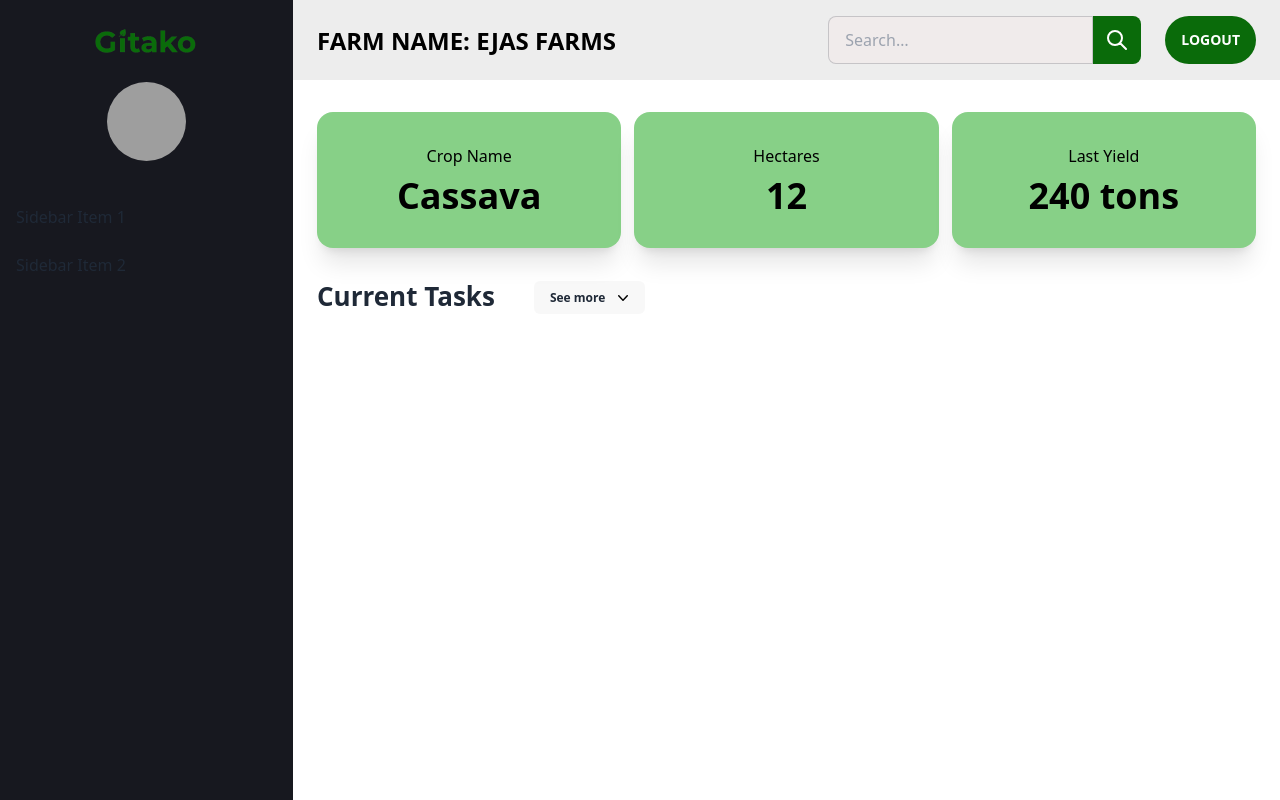
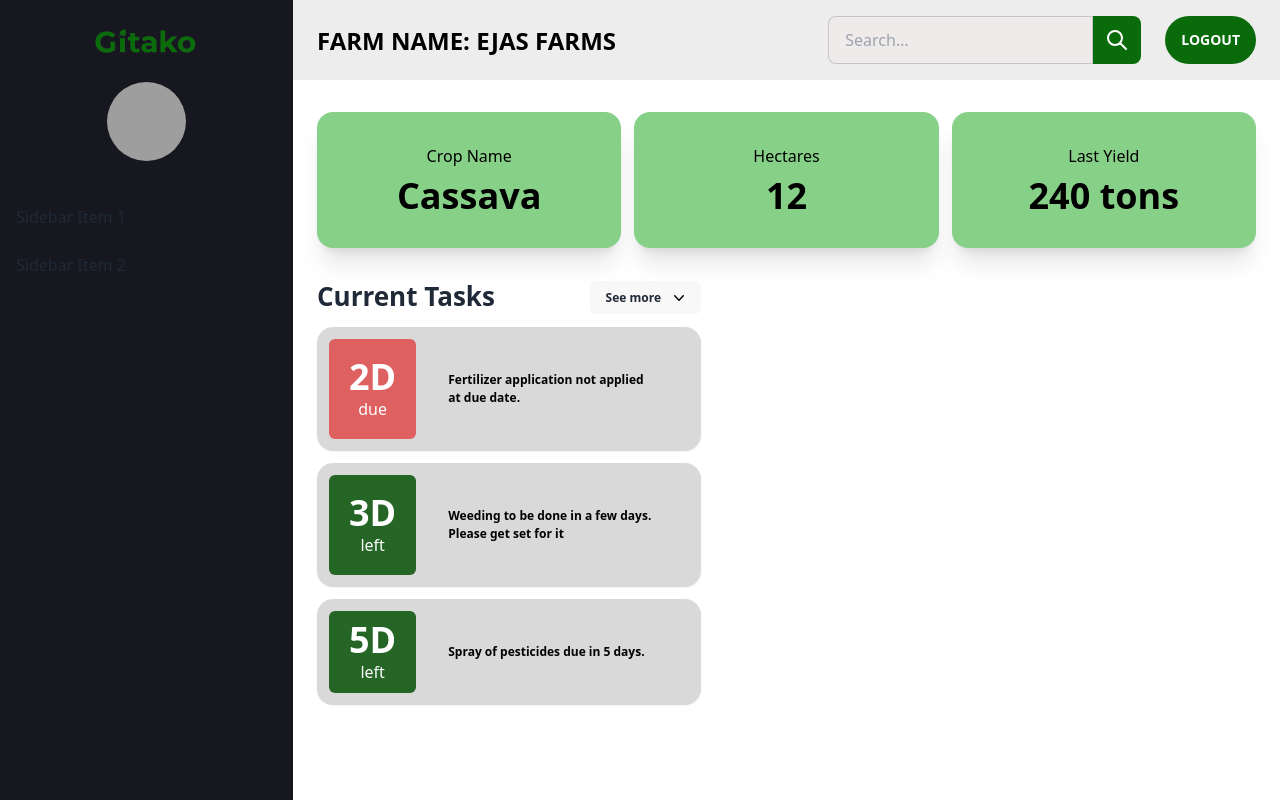
Before and after one commit to IamChukwumdiebubeOjinta/Gitako, a React (Vite) app: page /stat in a window 1280 px wide. Built offline with nearby package versions, Linux system fonts and the light colour scheme; grey boxes are pictures that could not be loaded.

Commit message:
Fixed the Stats

```diff
--- a/src/Components/DropDown.jsx
+++ b/src/Components/DropDown.jsx
@@ -11,7 +11,7 @@ const links = [
 
 function MyMenu({ header }) {
   return (
-    <Menu as="div" className="relative inline-block">
+    <Menu as="div" className="relative inline-block z-20">
       <Menu.Button className="bg-[#D9D9D9] py-[6.5px] inline-flex items-center justify-center rounded-md bg-opacity-20 px-4 hover:bg-opacity-30 focus:outline-none focus-visible:ring-2 focus-visible:ring-white focus-visible:ring-opacity-75">
         <h3 className="text-[12px] leading-[15px] font-bold">{header}</h3>
         <ChevronDownIcon
--- a/src/Pages/Dashboard.jsx
+++ b/src/Pages/Dashboard.jsx
@@ -1,5 +1,4 @@
 import React from "react";
-import { PopOver } from "../Components";
 import MyMenu from "../Components/DropDown";
 import { statsTop } from "../Constants/Index";
 import HomeLayout from "../Layouts/HomeLayout";
@@ -13,15 +12,17 @@ const TopCard = ({ id, title, content }) => (
   </div>
 );
 
-const SideCard = ({ id, title, content }) => (
-  <div id={id} className="card flex-[33.33%] w-96 bg-[#87D087] shadow-sm">
-    <div className="card-body justify-center text-black">
-      <p className="text-center text-base">{title}</p>
-      <h2 className="text-center text-4xl font-bold">{content}</h2>
+const SideCard = ({ id, day, duration, content, bgColor }) => (
+  <div id={id} className="card flex-row flex-1 p-3 w-96 bg-[#D9D9D9] shadow-sm">
+    <div
+      className="flex flex-col px-[1.25rem] items-center justify-center text-white rounded-[6px]"
+      style={{ backgroundColor: bgColor }}
+    >
+      <h2 className="text-center flex-[0.2] text-4xl font-bold">{day}</h2>
+      <p className="text-center text-base">{duration}</p>
     </div>
-    <div className="card-body justify-center text-black">
-      <p className="text-center text-base">{title}</p>
-      <h2 className="text-center text-4xl font-bold">{content}</h2>
+    <div className="card-body justify-center   text-black">
+      <h2 className="text-[12px] font-bold">{content}</h2>
     </div>
   </div>
 );
@@ -29,7 +30,7 @@ const SideCard = ({ id, title, content }) => (
 const Dashboard = () => {
   return (
     <HomeLayout>
-      <div className="flex flex-col md:flex-row justify-center items-center flex-[100%] gap-[13px] mb-[33px]">
+      <div className="flex flex-col md:flex-row gap-[13px] justify-center items-center flex-[100%] mb-[33px]">
         {statsTop.map((stats) => (
           <TopCard
             id={stats.id}
@@ -43,16 +44,34 @@ const Dashboard = () => {
       {/* Current Tasks and Stats */}
       <div className="flex flex-col md:flex-row flex-[100%] gap-[13px] mb-[20px] min-h-[370px]">
         <div className="flex gap-[13px] flex-col">
-          <div className="flex gap-[39px]">
+          <div className="flex justify-between">
             <h2 className="text-center text-[26px] leading-[31px] font-bold">
               Current Tasks
             </h2>
-            <MyMenu
-              header={'See more'} />
+            <MyMenu header={"See more"} />
           </div>
           {/* Side Boxes */}
           <div className="flex flex-col gap-[12px]">
-
+            <SideCard
+              bgColor={`#DE6060`}
+              day="2D"
+              duration="due"
+              content="Fertilizer application not applied at
+              due date. "
+            />
+            <SideCard
+              bgColor={`#256525`}
+              day="3D"
+              duration="left"
+              content="Weeding to be done in a few days.
+            Please get set for it"
+            />
+            <SideCard
+              bgColor={`#256525`}
+              day="5D"
+              duration="left"
+              content="Spray of pesticides due in 5 days."
+            />
           </div>
         </div>
         <div className="flex flex-grow"></div>
```
